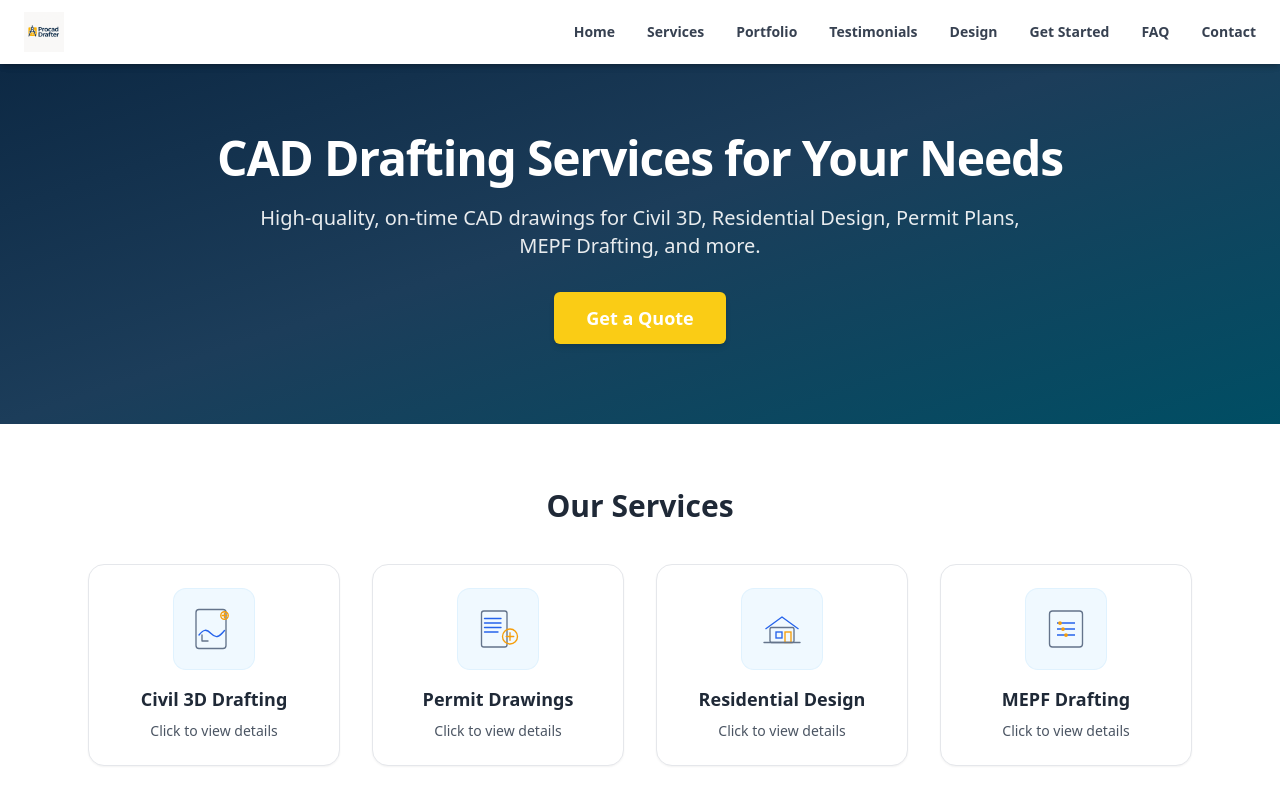
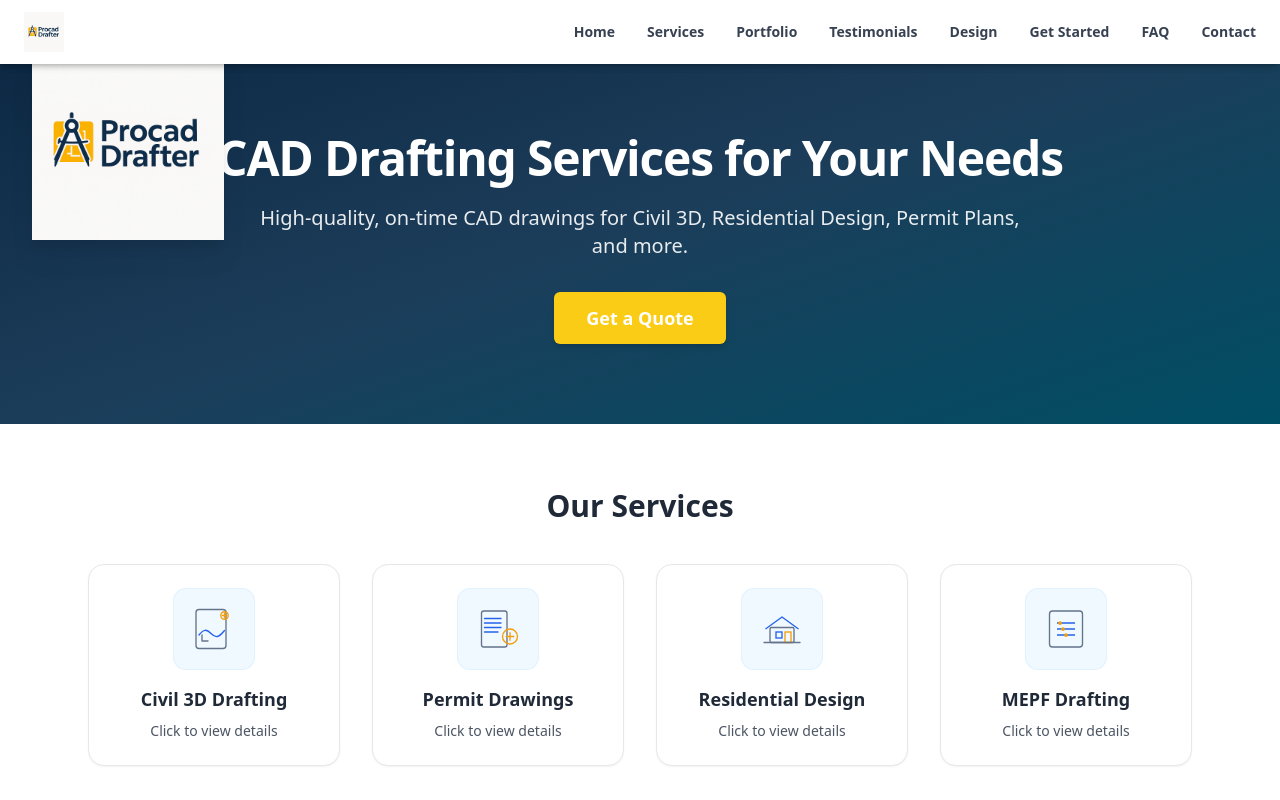
Before and after one commit to dinhlan2006/procaddrafter-web, a React (Vite) app: page / in a window 1280 px wide. Shown: the top 800 px of the page. Built offline with nearby package versions, Linux system fonts and the light colour scheme.

Commit message:
feat: update Home hero logo + smooth scroll + favicon

```diff
--- a/index.html
+++ b/index.html
@@ -2,7 +2,7 @@
 <html lang="en">
   <head>
     <meta charset="UTF-8" />
-    <link rel="icon" type="image/svg+xml" href="/vite.png" />
+    <link rel="icon" type="image/svg+xml" href="/logo-procad.png" />
     <meta name="viewport" content="width=device-width, initial-scale=1.0" />
     <title>ProcadDrafter - CAD Drafting Services</title>
   </head>
--- a/src/pages/Home.jsx
+++ b/src/pages/Home.jsx
@@ -1,3 +1,4 @@
+// src/pages/Home.jsx
 import React from "react";
 import Header from "../components/Header";
 import { Button } from "../components/ui/button";
@@ -19,14 +20,21 @@
 
       <section
         id="hero"
-        className="pt-32 bg-gradient-to-br from-[#0A2540] via-[#1C3D5A] to-[#004E64] py-20 text-center text-white"
+        className="relative pt-32 bg-gradient-to-br from-[#0A2540] via-[#1C3D5A] to-[#004E64] py-20 text-center text-white"
       >
+        {/* Logo trong hero */}
+        <img
+          src="/logo-procad.png"
+          alt="Procad Drafter"
+          className="absolute left-8 top-12 w-40 md:w-48 drop-shadow-xl"
+        />
+
         <h1 className="text-5xl font-extrabold mb-4 tracking-tight leading-tight">
           CAD Drafting Services for Your Needs
         </h1>
         <p className="text-lg md:text-xl mb-8 max-w-3xl mx-auto opacity-90">
           High-quality, on-time CAD drawings for Civil 3D, Residential Design,
-          Permit Plans, MEPF Drafting, and more.
+          Permit Plans, and more.
         </p>
         <Button className="text-lg px-8 py-3 rounded-full bg-yellow-400 text-black font-semibold shadow-md hover:bg-yellow-500 transition-all duration-300">
           Get a Quote
@@ -34,11 +42,8 @@
       </section>
 
       <Services />
-
-      {/* Why choose procaddrafter */}
       <WhyChooseUs />
       <TrustedBy />
-      <Portfolio />
       <Portfolio />
       <Testimonials />
       <CadServices />
```
Also changed, not shown: public/vite.png (deleted).
